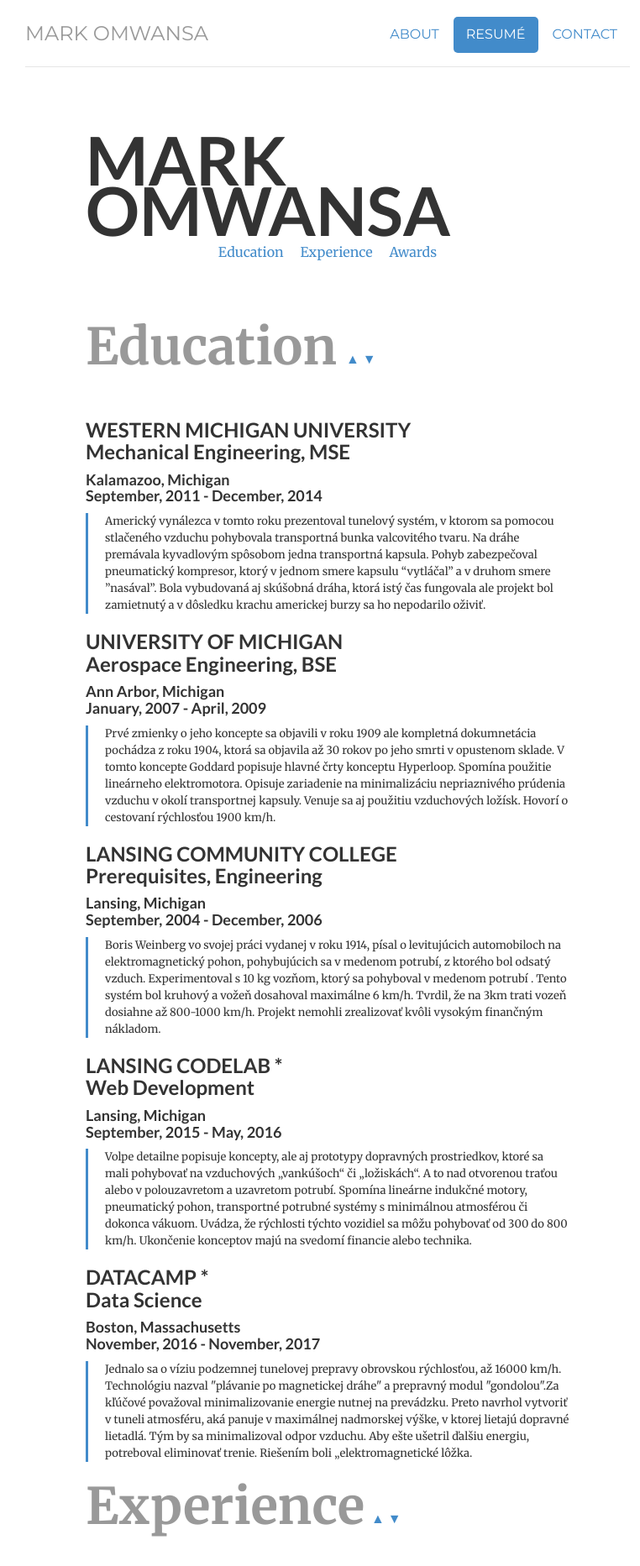
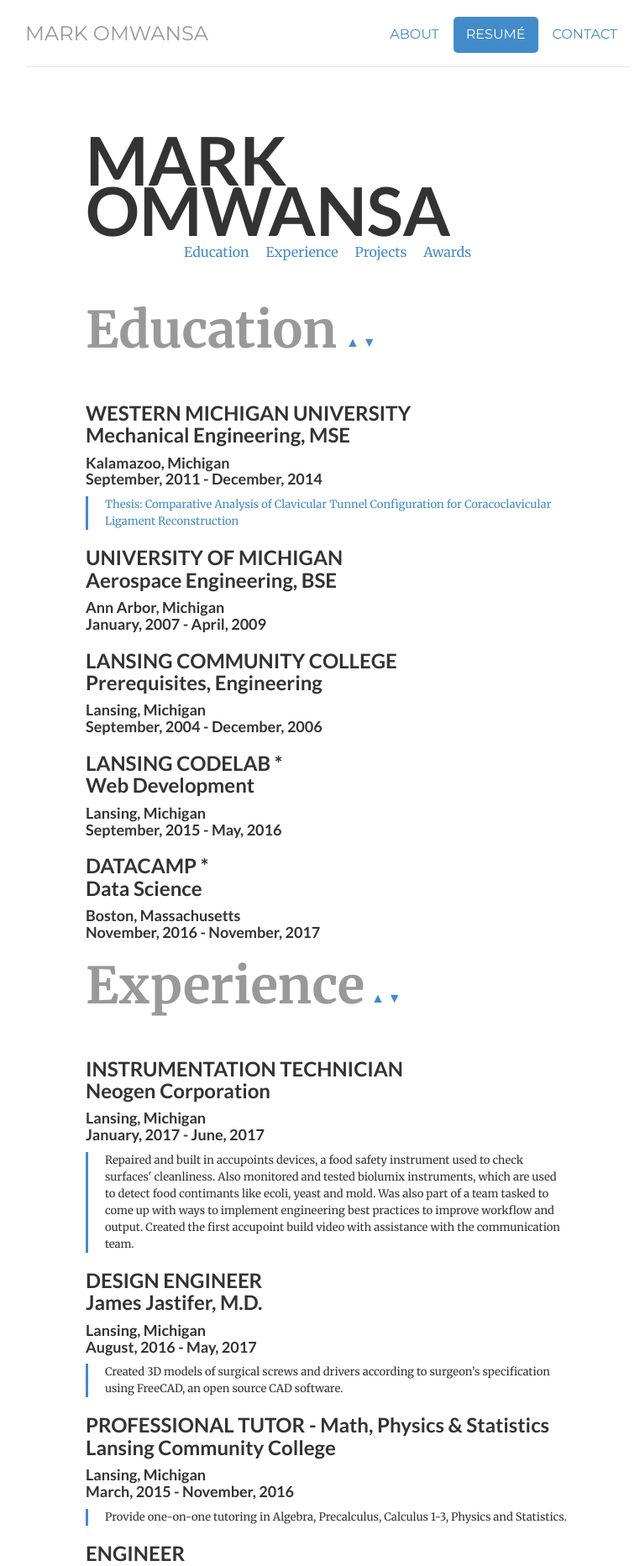
Before and after one commit to ntntnlstdnt/resume-blog, a Jekyll site: the page built from resume/index.html, in a window 1280 px wide. Shown: the top 1865 px of the page at 84% size, without its empty margins (250-1012 px from the left). Built offline with Jekyll 4.4.1, drawn with Linux system fonts in a browser that asks for light colours; nearby versions of some CDN libraries; some of the changed text lies outside the part shown.

Commit message:
2019 updates

```diff
--- a/_posts/2017-11-30-tutorials-used-to-build-this-jekyll-site.markdown
+++ b/_posts/2017-11-30-tutorials-used-to-build-this-jekyll-site.markdown
@@ -2,7 +2,6 @@
 layout: post
 title:  "Tutorials Used to Build this Jekyll Site"
 date:   2017-11-30 08:28:57 -0500
-img: img/notebookPic.jpeg
 categories: jekyll update
 ---
 Below, are some tutorials I found very helpful when building this site.
--- a/css/style.css
+++ b/css/style.css
@@ -165,10 +165,9 @@
 /* Resume Timeline formatting */
 
 .timeline {
-	padding: 40px 0px;
+	padding: 20px 0px;
 	width: 80%;
 	margin-left: 10%;
-	margin-bottom: 40px;
 }
 /*
 .timeline:before {
@@ -179,11 +178,6 @@
 	width: 3px;
 	height: calc(100% - 80px);
 	background: #c0392b;
-}
-
-
-.timeline .column {
-	margin: 0px 40px 40px 120px;
 }
 */
 
@@ -207,6 +201,12 @@
 .timeline .column #awards-nav {
 	position: relative;
 	left: 225px;
+	top: -40px;
+}
+
+.timeline .column #proj-nav {
+	position: relative;
+	left: 250px;
 	top: -40px;
 }
 .timeline .column .title h1:before {
--- a/resume/index.html
+++ b/resume/index.html
@@ -11,7 +11,7 @@
 <div class="main">
 	<h1 id="#">MARK<br/> OMWANSA</h1>
 	<p><a href="#education">Education</a> <a href="#experience">Experience</a>
-    <a href="#awards">Awards</a>
+    	<a href="#projects">Projects</a> <a href="#awards">Awards</a>
   </p>
 </div>
 
@@ -34,7 +34,9 @@
 		</div>
 
 		<div class="description">
-			<p> Americký vynálezca v tomto roku prezentoval tunelový systém, v ktorom sa pomocou stlačeného vzduchu pohybovala transportná bunka valcovitého tvaru. Na dráhe premávala kyvadlovým spôsobom jedna transportná kapsula. Pohyb zabezpečoval pneumatický kompresor, ktorý v jednom smere kapsulu “vytláčal” a v druhom smere ”nasával”. Bola vybudovaná aj skúšobná dráha, ktorá istý čas fungovala ale projekt bol zamietnutý a v dôsledku krachu americkej burzy sa ho nepodarilo oživiť. </p>
+			<p><a href="https://scholarworks.wmich.edu/masters_theses/548/">
+				Thesis: Comparative Analysis of Clavicular Tunnel
+				Confìguration for Coracoclavicular Ligament Reconstruction</a> </p>
 		</div>
 	</div>
 
@@ -50,7 +52,7 @@
 		</div>
 
 		<div class="description">
-			<p> Prvé zmienky o jeho koncepte sa objavili v roku 1909 ale kompletná dokumnetácia pochádza z roku 1904, ktorá sa objavila až 30 rokov po jeho smrti v opustenom sklade. V tomto koncepte Goddard popisuje hlavné črty konceptu Hyperloop.  Spomína použitie lineárneho elektromotora. Opisuje zariadenie na minimalizáciu nepriaznivého prúdenia vzduchu v okolí transportnej kapsuly. Venuje sa aj použitiu vzduchových ložísk. Hovorí o cestovaní rýchlosťou 1900 km/h. </p>
+			<p></p>
 		</div>
 	</div>
 
@@ -66,7 +68,7 @@
 		</div>
 
 		<div class="description">
-			<p> Boris Weinberg vo svojej práci  vydanej v roku 1914, písal o levitujúcich automobiloch na elektromagnetický pohon, pohybujúcich sa v medenom potrubí, z ktorého bol odsatý vzduch. Experimentoval s 10 kg vozňom, ktorý sa pohyboval v medenom potrubí . Tento systém bol kruhový a vožeň dosahoval maximálne 6 km/h. Tvrdil, že na 3km trati vozeň dosiahne až 800-1000 km/h. Projekt nemohli zrealizovať kvôli vysokým finančným nákladom. </p>
+			<p></p>
 		</div>
 	</div>
 
@@ -82,7 +84,7 @@
 
 		</div>
 		<div class="description">
-			<p> Volpe detailne popisuje koncepty, ale aj prototypy dopravných prostriedkov, ktoré sa mali pohybovať na vzduchových „vankúšoch“ či „ložiskách“. A to nad otvorenou traťou alebo v polouzavretom a uzavretom potrubí. Spomína lineárne indukčné motory, pneumatický pohon, transportné potrubné systémy s minimálnou atmosférou či dokonca vákuom. Uvádza, že rýchlosti týchto vozidiel sa môžu pohybovať od 300 do 800 km/h. Ukončenie konceptov majú na svedomí financie alebo technika. </p>
+			<p></p>
 		</div>
 	</div>
 
@@ -98,7 +100,7 @@
 
 		</div>
 		<div class="description">
-			<p> Jednalo sa o víziu podzemnej tunelovej prepravy obrovskou rýchlosťou,  až 16000 km/h. Technológiu nazval "plávanie po magnetickej dráhe" a prepravný modul "gondolou".Za kľúčové považoval minimalizovanie energie nutnej na prevádzku. Preto navrhol vytvoriť v tuneli atmosféru, aká panuje v maximálnej nadmorskej výške, v ktorej lietajú dopravné lietadlá. Tým by sa minimalizoval odpor vzduchu. Aby ešte ušetril ďalšiu energiu, potreboval eliminovať trenie. Riešením boli „elektromagnetické lôžka. </p>
+			<p></p>
 		</div>
 	</div>
 
@@ -119,7 +121,13 @@
 
 		</div>
 		<div class="description">
-			<p> Jednalo sa o víziu podzemnej tunelovej prepravy obrovskou rýchlosťou,  až 16000 km/h. Technológiu nazval "plávanie po magnetickej dráhe" a prepravný modul "gondolou".Za kľúčové považoval minimalizovanie energie nutnej na prevádzku. Preto navrhol vytvoriť v tuneli atmosféru, aká panuje v maximálnej nadmorskej výške, v ktorej lietajú dopravné lietadlá. Tým by sa minimalizoval odpor vzduchu. Aby ešte ušetril ďalšiu energiu, potreboval eliminovať trenie. Riešením boli „elektromagnetické lôžka. </p>
+			<p>Repaired and built in accupoints devices, a food safety instrument used to check surfaces'
+				cleanliness.
+			Also monitored and tested biolumix instruments, which are used to detect food contimants
+				like ecoli, yeast and mold.
+			Was also part of a team tasked to come up with ways to implement engineering best practices
+				to improve workflow and output.
+			Created the first accupoint build video with assistance with the communication team.</p>
 		</div>
 	</div>
 
@@ -135,7 +143,8 @@
 
 		</div>
 		<div class="description">
-			<p> Jednalo sa o víziu podzemnej tunelovej prepravy obrovskou rýchlosťou,  až 16000 km/h. Technológiu nazval "plávanie po magnetickej dráhe" a prepravný modul "gondolou".Za kľúčové považoval minimalizovanie energie nutnej na prevádzku. Preto navrhol vytvoriť v tuneli atmosféru, aká panuje v maximálnej nadmorskej výške, v ktorej lietajú dopravné lietadlá. Tým by sa minimalizoval odpor vzduchu. Aby ešte ušetril ďalšiu energiu, potreboval eliminovať trenie. Riešením boli „elektromagnetické lôžka. </p>
+			<p>Created 3D models of surgical screws and drivers according to surgeon’s specification
+				using FreeCAD, an open source CAD software.</p>
 		</div>
 	</div>
 
@@ -151,7 +160,7 @@
 
 		</div>
 		<div class="description">
-			<p> Jednalo sa o víziu podzemnej tunelovej prepravy obrovskou rýchlosťou,  až 16000 km/h. Technológiu nazval "plávanie po magnetickej dráhe" a prepravný modul "gondolou".Za kľúčové považoval minimalizovanie energie nutnej na prevádzku. Preto navrhol vytvoriť v tuneli atmosféru, aká panuje v maximálnej nadmorskej výške, v ktorej lietajú dopravné lietadlá. Tým by sa minimalizoval odpor vzduchu. Aby ešte ušetril ďalšiu energiu, potreboval eliminovať trenie. Riešením boli „elektromagnetické lôžka. </p>
+			<p>Provide one-on-one tutoring in Algebra, Precalculus, Calculus 1-3, Physics and Statistics.</p>
 		</div>
 	</div>
 
@@ -167,7 +176,8 @@
 
 		</div>
 		<div class="description">
-			<p> Jednalo sa o víziu podzemnej tunelovej prepravy obrovskou rýchlosťou,  až 16000 km/h. Technológiu nazval "plávanie po magnetickej dráhe" a prepravný modul "gondolou".Za kľúčové považoval minimalizovanie energie nutnej na prevádzku. Preto navrhol vytvoriť v tuneli atmosféru, aká panuje v maximálnej nadmorskej výške, v ktorej lietajú dopravné lietadlá. Tým by sa minimalizoval odpor vzduchu. Aby ešte ušetril ďalšiu energiu, potreboval eliminovať trenie. Riešením boli „elektromagnetické lôžka. </p>
+			<p>Performed experimental testing to improve performance and reliability of infant respiratory device.
+ 			Designed and machined parts for the respiratory device and fixture</p>
 		</div>
 	</div>
 
@@ -183,7 +193,8 @@
 
 		</div>
 		<div class="description">
-			<p> Jednalo sa o víziu podzemnej tunelovej prepravy obrovskou rýchlosťou,  až 16000 km/h. Technológiu nazval "plávanie po magnetickej dráhe" a prepravný modul "gondolou".Za kľúčové považoval minimalizovanie energie nutnej na prevádzku. Preto navrhol vytvoriť v tuneli atmosféru, aká panuje v maximálnej nadmorskej výške, v ktorej lietajú dopravné lietadlá. Tým by sa minimalizoval odpor vzduchu. Aby ešte ušetril ďalšiu energiu, potreboval eliminovať trenie. Riešením boli „elektromagnetické lôžka. </p>
+			<p>Assisted and advised students with experiments on the MTS Bionix and was the
+				primary tutor for the Introduction to Dynamics course. </p>
 		</div>
 	</div>
 
@@ -200,7 +211,10 @@
 
 		</div>
 		<div class="description">
-			<p> Jednalo sa o víziu podzemnej tunelovej prepravy obrovskou rýchlosťou,  až 16000 km/h. Technológiu nazval "plávanie po magnetickej dráhe" a prepravný modul "gondolou".Za kľúčové považoval minimalizovanie energie nutnej na prevádzku. Preto navrhol vytvoriť v tuneli atmosféru, aká panuje v maximálnej nadmorskej výške, v ktorej lietajú dopravné lietadlá. Tým by sa minimalizoval odpor vzduchu. Aby ešte ušetril ďalšiu energiu, potreboval eliminovať trenie. Riešením boli „elektromagnetické lôžka. </p>
+			<p>Created and managed parts matrix for product validation tests, cost estimates and forecasts. Also performed master
+				build of seat frames, which used in product validation testing.
+			 Performed analytical and experimental tests that are necessary to ensure products meet Federal Motor Vehicle Safety
+				Standards and Regulations. Also developed Design and Process FMEA’s</p>
 		</div>
 	</div>
 
@@ -216,7 +230,39 @@
 
 		</div>
 		<div class="description">
-			<p> Jednalo sa o víziu podzemnej tunelovej prepravy obrovskou rýchlosťou,  až 16000 km/h. Technológiu nazval "plávanie po magnetickej dráhe" a prepravný modul "gondolou".Za kľúčové považoval minimalizovanie energie nutnej na prevádzku. Preto navrhol vytvoriť v tuneli atmosféru, aká panuje v maximálnej nadmorskej výške, v ktorej lietajú dopravné lietadlá. Tým by sa minimalizoval odpor vzduchu. Aby ešte ušetril ďalšiu energiu, potreboval eliminovať trenie. Riešením boli „elektromagnetické lôžka. </p>
+			<p>Led study groups for diverse college students in for Calculus 1, 2 and 3,
+				Introduction to Differential Equations and MATLAB courses. Proposed and piloted speed
+				tutoring, which was adapted and is now called Tutoring Here, Now (THN).
+			</p>
+		</div>
+	</div>
+
+	<div class="column">
+		<div class="title">
+			<h1 id="projects" class="text-muted"> Projects </h1>
+			<div class="navigation-arrows" id="proj-nav">
+				<a href="#experience">&#9650;</a>
+				<a href="#awards">&#9660;</a>
+			</div>
+
+			<h2> PITCH ZOO </h2>
+
+			<h4> Co-Director
+				<br> September, 2011 - December, 2014
+			</h4>
+		</div>
+
+		<div class="description">
+			<p>Pitch Zoo organization that wants to build entrepreneurial communities
+				that support and help entrepreneurs talk about their ideas succinctly. Pitch Zoo
+				does this by facilitating the creation of monthly meet ups that give entrepreneurs
+				an audience for them to practice pitching their business ideas. As co director, I manage
+				the social media sites, instruct interested parties on how to start a Pitch Zoo
+				meet up in their communities.</p>
+		</div>
+
+		<div class="description">
+			<p></p>
 		</div>
 	</div>
 
@@ -224,14 +270,16 @@
     <div class="title">
       <h1 id="awards" class="text-muted">Awards </h1>
       <div class="navigation-arrows" id="awards-nav">
-        <a href="#experience">&#9650;</a>
+        <a href="#projects">&#9650;</a>
       </div>
 			<h2> 2014-15 Mechanical Aerospace Engineering Department Graduate Research and Creative Scholar
       </h2>
 
 		</div>
 		<div class="description">
-			<p> Jednalo sa o víziu podzemnej tunelovej prepravy obrovskou rýchlosťou,  až 16000 km/h. Technológiu nazval "plávanie po magnetickej dráhe" a prepravný modul "gondolou".Za kľúčové považoval minimalizovanie energie nutnej na prevádzku. Preto navrhol vytvoriť v tuneli atmosféru, aká panuje v maximálnej nadmorskej výške, v ktorej lietajú dopravné lietadlá. Tým by sa minimalizoval odpor vzduchu. Aby ešte ušetril ďalšiu energiu, potreboval eliminovať trenie. Riešením boli „elektromagnetické lôžka. </p>
+			<p>Won award for masters thesis research that worked on a method to
+				quantitatively compare acromioclavicular surgical
+				reconstruction techniques.</p>
 		</div>
 	</div>
 
@@ -242,9 +290,12 @@
 
 		</div>
 		<div class="description">
-			<p> Jednalo sa o víziu podzemnej tunelovej prepravy obrovskou rýchlosťou,  až 16000 km/h. Technológiu nazval "plávanie po magnetickej dráhe" a prepravný modul "gondolou".Za kľúčové považoval minimalizovanie energie nutnej na prevádzku. Preto navrhol vytvoriť v tuneli atmosféru, aká panuje v maximálnej nadmorskej výške, v ktorej lietajú dopravné lietadlá. Tým by sa minimalizoval odpor vzduchu. Aby ešte ušetril ďalšiu energiu, potreboval eliminovať trenie. Riešením boli „elektromagnetické lôžka. </p>
+			<p><a href="http://www.lansingchamber.org/news/184740/Hatching-Winner-Provides-Thught-ful-Gifts-.htm">Thughts</a>
+			is a new approach to giving gifts. Instead friend purchasing individual gifts, Thughts
+			would allow them to pool their money to buy a bigger, more expensive gift for their friend.</p>
 		</div>
 	</div>
+
   <small><a href="#">Back to the top</a></small>
 </div>
 <!--
```
Also changed, not shown: 3D-plotting.md (added, +54 -0 lines), img/3D-plotting_files/3D-plotting_2_0.png (added), img/3D-plotting_files/3D-plotting_3_0.png (added).
